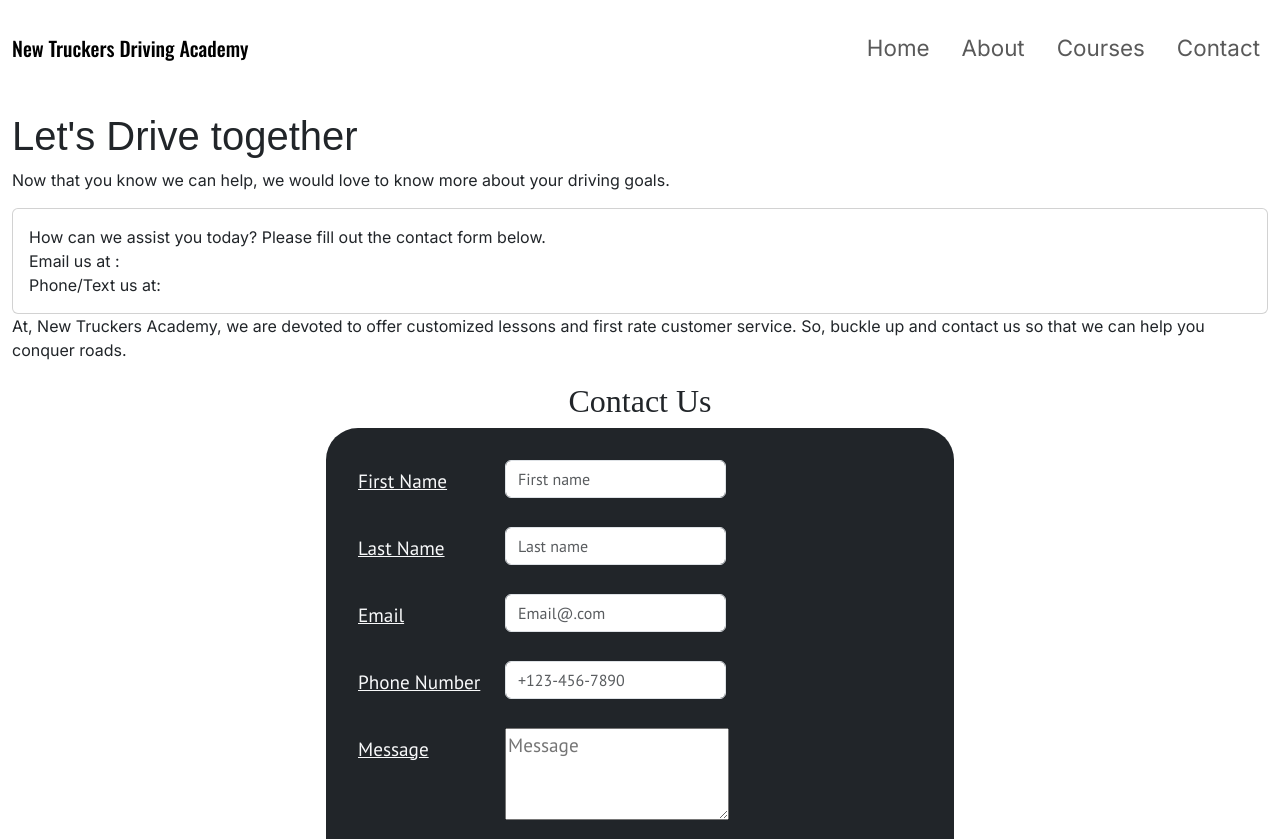
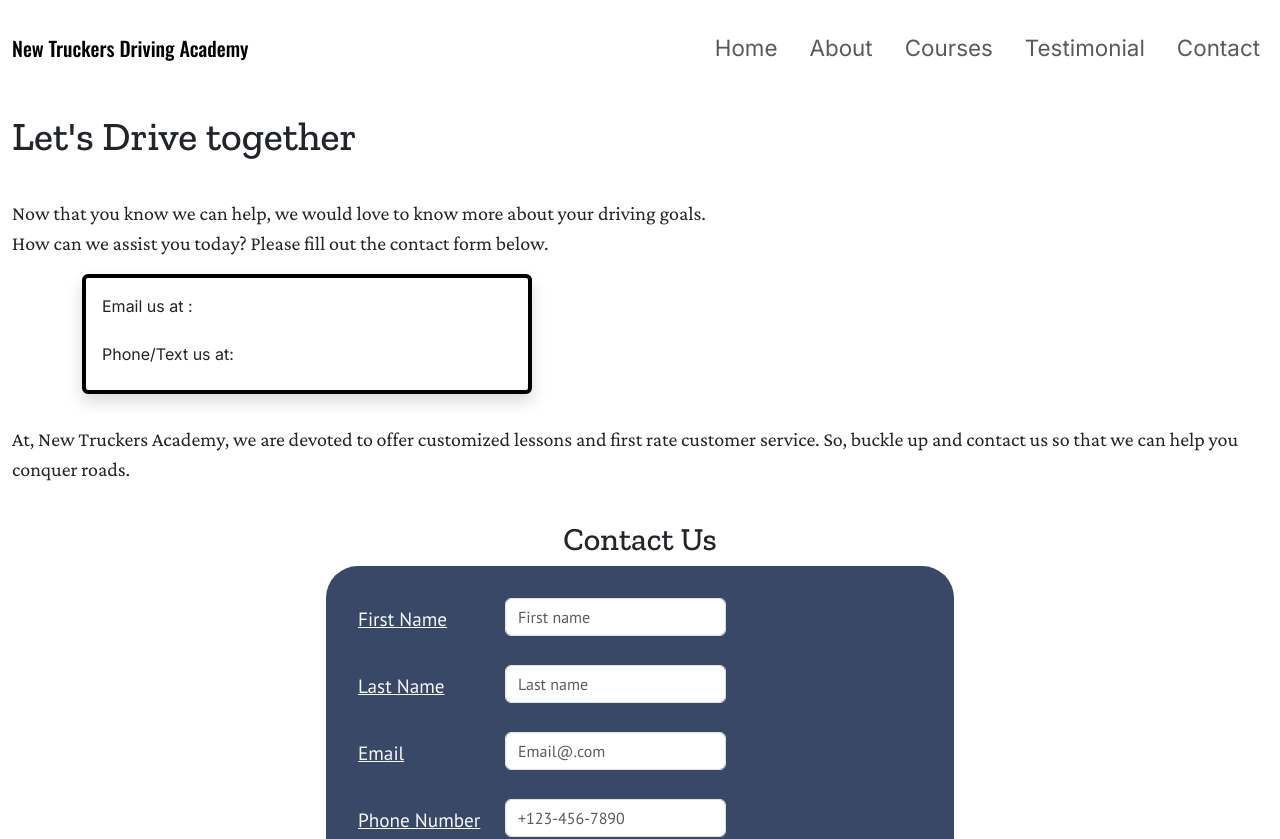
Before and after one commit to Manas273/DrivingSchool, a Next.js app: page /contact in a window 1280 px wide. Shown: the top 839 px of the page. Built offline with nearby package versions, Linux system fonts and the light colour scheme.

Commit message:
Updated Contact form Added testimonial page.

```diff
--- a/app/Navbar.tsx
+++ b/app/Navbar.tsx
@@ -28,6 +28,9 @@ const Navbar = () => {
                                     <a href='/courses' className='nav-link' aria-current='page'>Courses</a>
                                 </li>
                                 <li className='nav-item'>
+                                    <a href='/testimonial' className='nav-link' aria-current='page'>Testimonial</a>
+                                </li>
+                                <li className='nav-item'>
                                     <a href='/contact' className='nav-link' aria-current='page'>Contact</a>
                                 </li>
                             </ul>
--- a/app/about/page.tsx
+++ b/app/about/page.tsx
@@ -31,12 +31,11 @@ const About = () => {
                     </div>
                     </div>
                 <h2><u>Your Journey Starts Here</u></h2>
-                <div className='card'>
+
                     <div className='card-body'>
                     At New Truckers Driving Academy, we're not just a school, we're a community dedicated to your success. Whether you're a complete beginner or an experienced driver seeking to upgrade your skills, our doors are open to you.
                     Join us in Calgary, where the mountains meet the prairies, and embark on a rewarding career in the trucking industry. Experience the thrill of the open road while enjoying the stability and opportunities that come with a career as a professional truck driver.
                     Contact us today to learn more about our courses, enrollment options, and how we can help you turn your trucking dreams into reality. At New Truckers Driving Academy, your journey to becoming a skilled and confident truck driver begins now!
-                    </div>
                     </div>
             </div></>
     );
--- a/app/contact/PostForm.tsx
+++ b/app/contact/PostForm.tsx
@@ -4,6 +4,7 @@ import { Formik, Form, Field, ErrorMessage } from 'formik';
 import * as Yup from 'yup';
 import Moment from 'moment';
 import Styles from '@/styles/forms.module.css';
+
 
 const validationSchema = Yup.object({
   firstname1: Yup.string().required('First name is required'),
@@ -65,7 +66,7 @@ const PostForm = () => {
           }
         }
       >
-        <section className={`container my-2 bg-dark w-50 text-light p-2 ${Styles.formbody}`}>
+        <section className={`container my-2  w-50 text-light p-2 ${Styles.formbody}`}>
         <div className={`form-group row px-4 py-4  ${Styles.formhead}`}>
         <label htmlFor='' className='col-sm-3 col-form-label'><u>First Name</u></label>
             <div className='col-md-5'>
@@ -97,11 +98,11 @@ const PostForm = () => {
           </div>
           </div>
           <div className='container d-flex justify-content-center align-items-center'>
-          <button type='submit' className='btn btn-outline-primary btn-md'>Submit</button>
+          <button type='submit' className='btn btn-outline-dark btn-md'>Submit</button>
           </div>
           </section>
       </Form>)}
-        </Formik>
+    </Formik>
   );
 };
 
--- a/app/contact/page.tsx
+++ b/app/contact/page.tsx
@@ -1,22 +1,29 @@
 import Postform from '@/app/contact/PostForm';
-import '@/styles/forms.module.css';
+import '@/styles/form.css';
 
 const Contact = () => {
     return (
 
     <div className='container-fluid py-3'>
             <h1>Let's Drive together</h1>
-            <p>Now that you know we can help, we would love to know more about your driving goals.</p>
-            <div className='card'>
+            <p>Now that you know we can help, we would love to know more about your driving goals.
+                <br></br>How can we assist you today? Please fill out the contact form below.
+            </p>
+            <div className='container'>
+                <div className='row justify-content-start'>
+                    <div className='col md-6'>
+            <div className='card shadow custom-width'>
                 <div className='card-body'>
-                    How can we assist you today? Please fill out the contact form below.
+                    Email us at :
                     <br></br>
-                    Email us at :
                     <br></br>
                 Phone/Text us at:
             </div>
+                        </div>
+                    </div>
+                    </div>
             </div>
-                At, New Truckers Academy, we are devoted to offer customized lessons and first rate customer service. So, buckle up and contact us so that we can help you conquer roads.
+                <p>At, New Truckers Academy, we are devoted to offer customized lessons and first rate customer service. So, buckle up and contact us so that we can help you conquer roads.</p>
     <div className='text-center'>
     <h2>Contact Us</h2>
     </div>
--- a/app/globals.css
+++ b/app/globals.css
@@ -4,7 +4,8 @@
  */
 
 
- .navbar-brand{
+
+.navbar-brand{
     font-family: 'Oswald', sans-serif;
     font-size: 45px;
     color: #e74c3c;
@@ -29,7 +30,7 @@ h5{
 .card{
      border-width: 3px; }*/
 
- footer {
+footer {
     padding: 7em 0; }
 
   .footer-07 {
--- /dev/null
+++ b/styles/form.css
@@ -0,0 +1,15 @@
+h1{
+    font-family: 'Zilla Slab', serif;
+}
+
+.custom-width{
+    width: 450px;
+    height: 120px;
+    border-width: 4px;
+    border-color: black;
+}
+p{
+    padding-top: 30px;
+    font-size: 20px;
+    font-family: 'Crimson Pro', sans-serif;
+}
--- a/styles/forms.module.css
+++ b/styles/forms.module.css
@@ -1,5 +1,11 @@
 @import url('https://fonts.googleapis.com/css2?family=PT+Sans&display=swap');
+@import url('https://fonts.googleapis.com/css2?family=Zilla+Slab:wght@500&display=swap');
+@import url('https://fonts.googleapis.com/css2?family=Crimson+Pro&display=swap');
 
+.formborder{
+    border-width: 3px;
+    border-color: black;
+}
 .formhead{
     font-size: larger;
     font-family: 'PT Sans', sans-serif;
@@ -7,4 +13,5 @@
 }
 .formbody{
     border-radius: 2em 2em;
+    background-color: #394867;
 }
--- a/styles/navbar.css
+++ b/styles/navbar.css
@@ -34,7 +34,7 @@ ul{
 
 .navbar-brand{
     font-family: 'Oswald', sans-serif;
-    font-size: 60px;
+    font-size: 45px;
     color: #e74c3c;
 }
 
```
Also changed, not shown: app/testimonial/page.tsx (added, +7 -0 lines).
